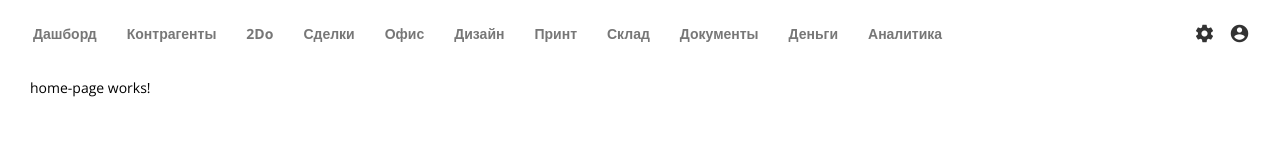
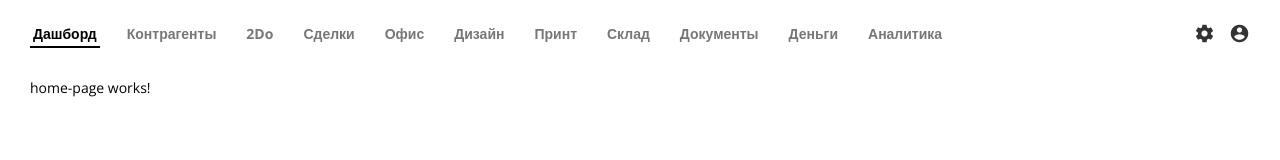
Before and after one commit to denmkr/imagestudio-crm, an Angular app: page /home in a window 1280 px wide. Shown: the top 160 px of the page. Built offline with nearby package versions, Linux system fonts and the light colour scheme.

Commit message:
add router links to nav items

```diff
--- a/src/app/nav/nav.component.html
+++ b/src/app/nav/nav.component.html
@@ -1,5 +1,5 @@
 <nav>
     <ul>
-      <li *ngFor="let item of items"><a>{{item.text}}</a></li>
+      <li *ngFor="let item of items" routerLinkActive="active"><a routerLink="{{item.link}}">{{item.text}}</a></li>
     </ul>
 </nav>
```
